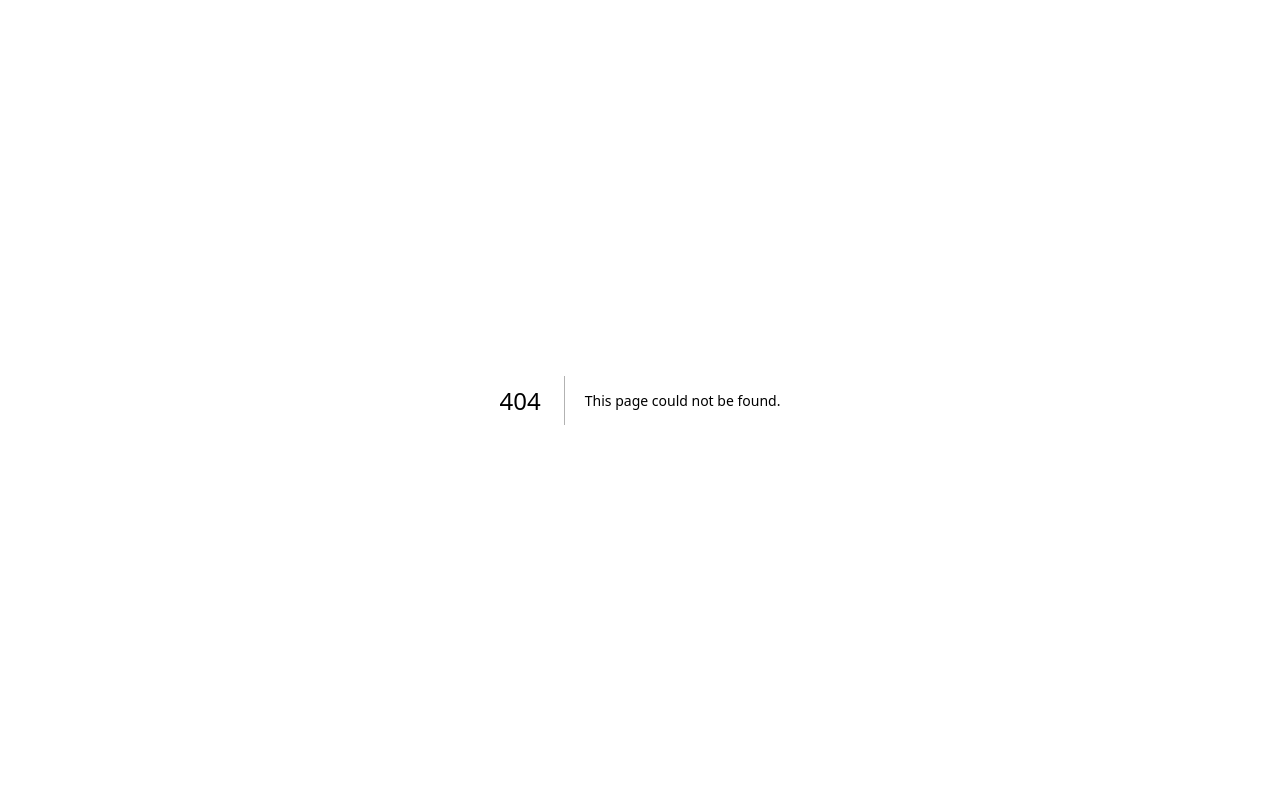
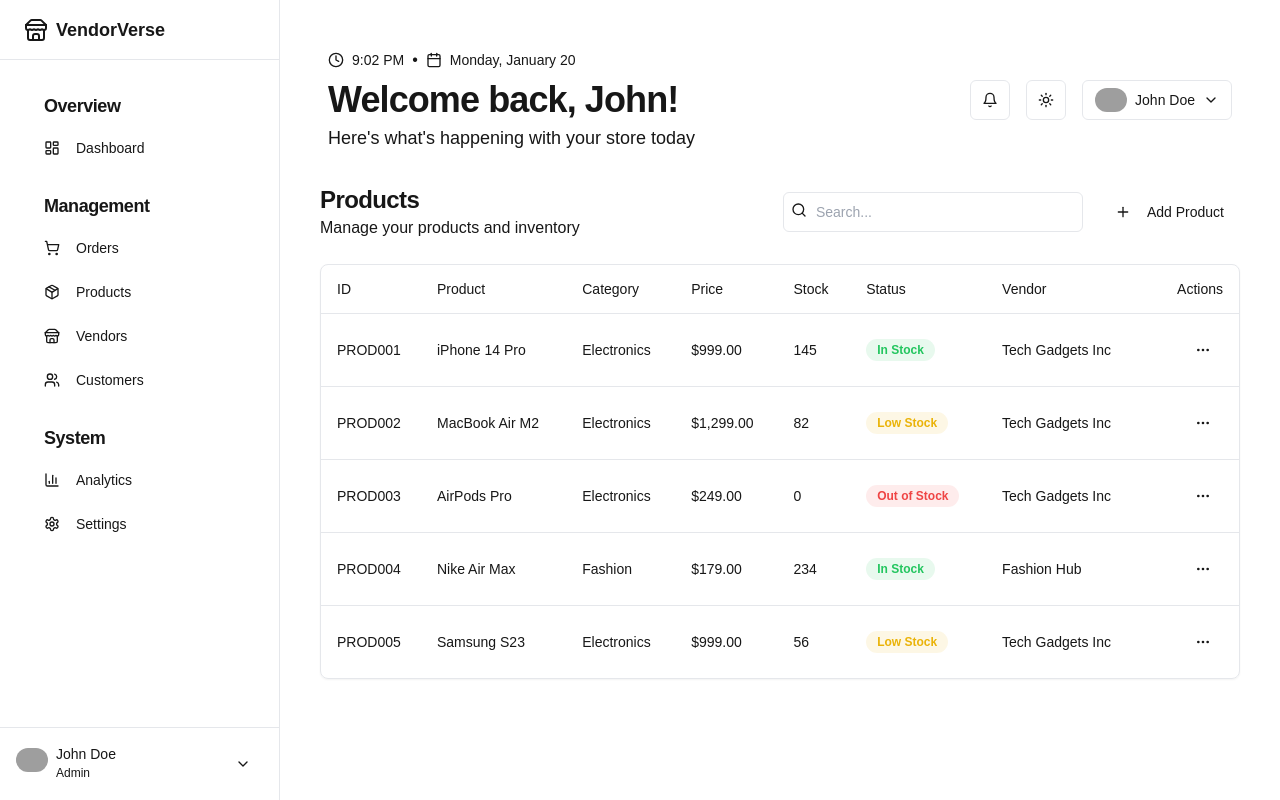
Before and after one commit to zufichris/vendor-verse-admin, a Next.js app: page /products in a window 1280 px wide. Before the commit this address had no page. Built offline with nearby package versions, Linux system fonts and the light colour scheme; grey boxes are pictures that could not be loaded.

Commit message:
Added Page: products

```diff
--- /dev/null
+++ b/app/products/loading.tsx
@@ -0,0 +1,25 @@
+import { DashboardShell } from "@/components/dashboard-shell"
+import { DashboardHeader } from "@/components/dashboard-header"
+import { ProductsTableSkeleton } from "@/components/products/products-skeleton"
+import { Skeleton } from "@/components/ui/skeleton"
+
+export default function ProductsLoading() {
+  return (
+    <DashboardShell>
+      <div className="flex flex-col gap-6 w-full pt-0">
+        <DashboardHeader />
+        <div className="flex flex-col gap-4 sm:flex-row sm:items-center sm:justify-between">
+          <div className="space-y-1">
+            <Skeleton className="h-8 w-[200px]" />
+            <Skeleton className="h-4 w-[300px]" />
+          </div>
+          <div className="flex flex-col sm:flex-row gap-4">
+            <Skeleton className="h-10 w-full sm:w-[300px]" />
+            <Skeleton className="h-10 w-full sm:w-[120px]" />
+          </div>
+        </div>
+        <ProductsTableSkeleton />
+      </div>
+    </DashboardShell>
+  )
+}
--- /dev/null
+++ b/app/products/page.tsx
@@ -0,0 +1,16 @@
+import { DashboardShell } from "@/components/dashboard-shell"
+import { DashboardHeader } from "@/components/dashboard-header"
+import { ProductsList } from "@/components/products/products-list"
+import { ProductsHeader } from "@/components/products/products-header"
+
+export default function ProductsPage() {
+  return (
+    <DashboardShell>
+      <div className="flex flex-col gap-6 w-full pt-0">
+        <DashboardHeader />
+        <ProductsHeader />
+        <ProductsList />
+      </div>
+    </DashboardShell>
+  )
+}
```
